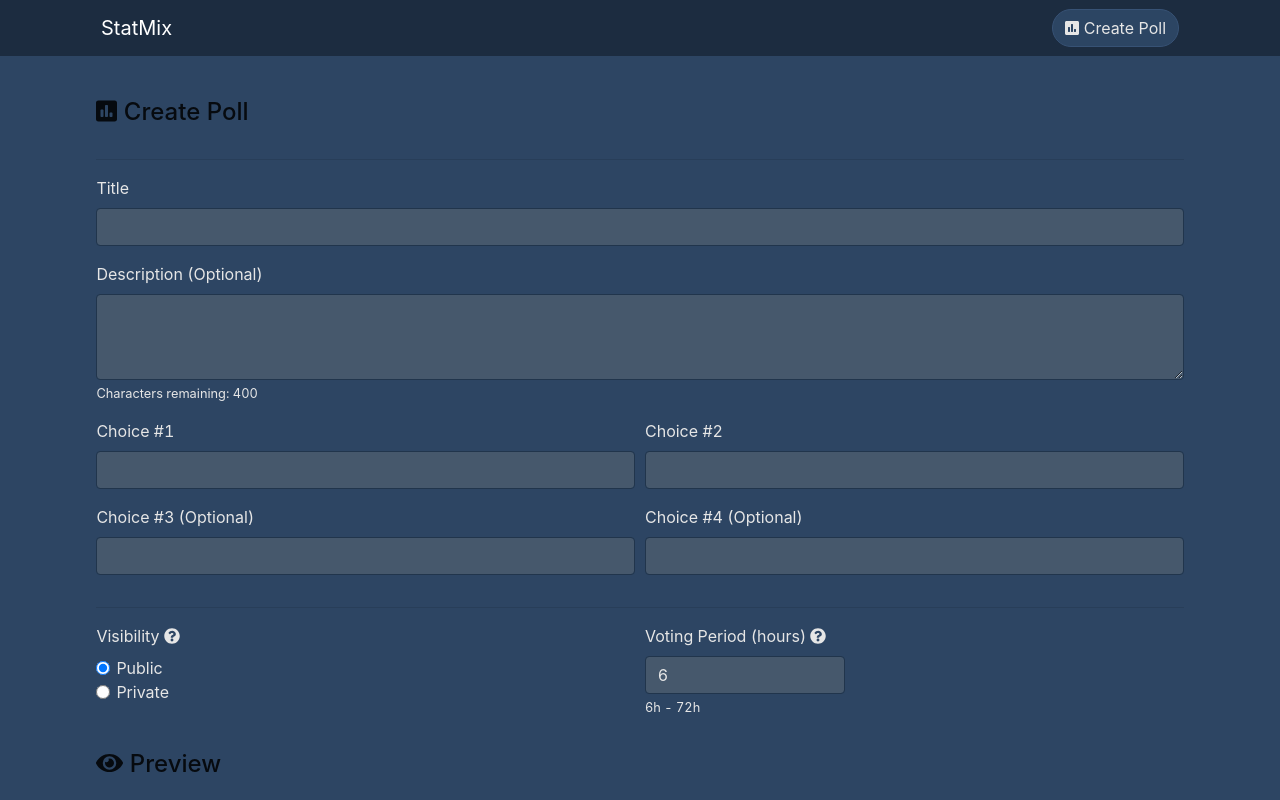
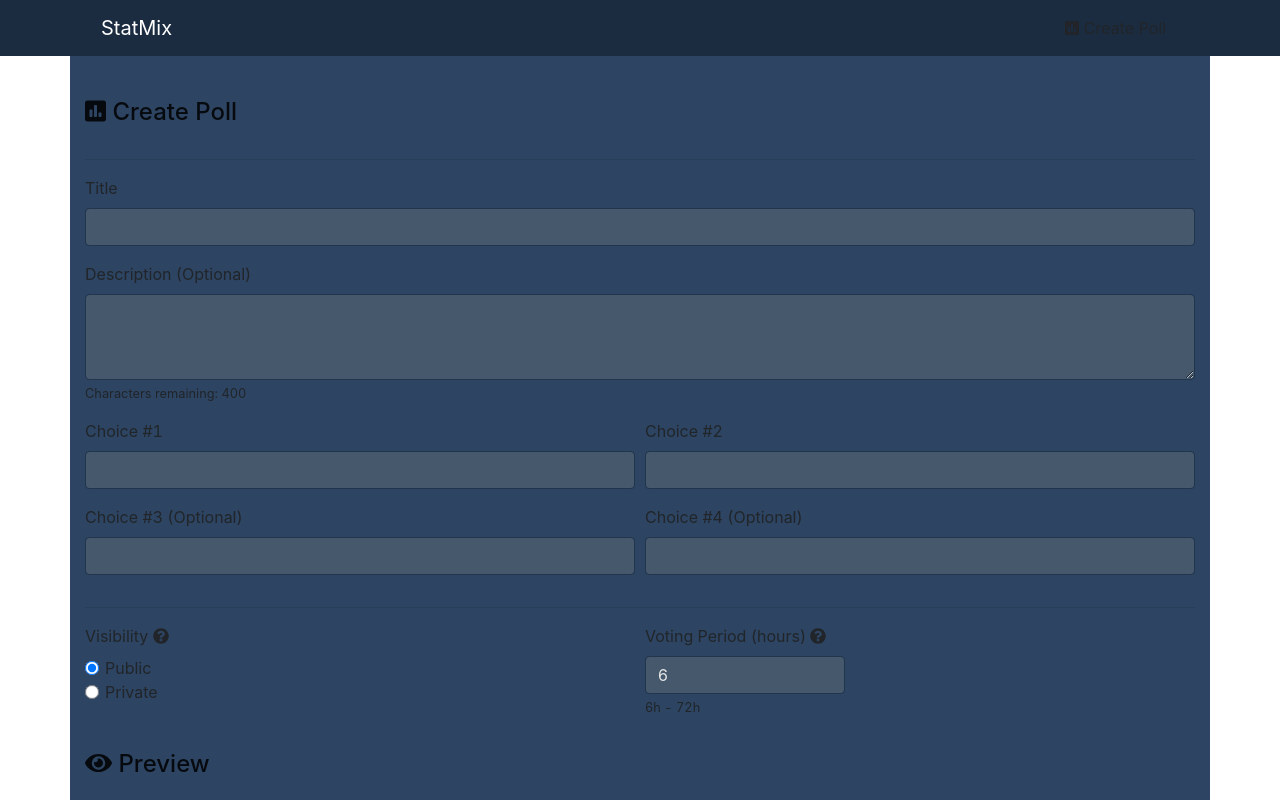
Before and after one commit to JordanChun/thatpoll, a Next.js app: page /create-poll in a window 1280 px wide. Shown: the top 800 px of the page. Built offline with nearby package versions, Linux system fonts and the light colour scheme.

Commit message:
pre-betatest

```diff
--- a/components/Layout.js
+++ b/components/Layout.js
@@ -8,6 +8,13 @@
   <div>
     <Head>
       <title>{props.pageTitle}</title>
+      <link
+        rel="stylesheet"
+        href="https://maxcdn.bootstrapcdn.com/bootstrap/4.3.1/css/bootstrap.min.css"
+        integrity="sha384-ggOyR0iXCbMQv3Xipma34MD+dH/1fQ784/j6cY/iJTQUOhcWr7x9JvoRxT2MZw1T"
+        crossOrigin="anonymous"
+      />
+      <link rel="stylesheet" href="https://cdn.jsdelivr.net/npm/@fortawesome/fontawesome-svg-core@1.2.25/styles.css"></link>
       <meta name='description' content={props.pageDesc} />
       <meta name="viewport" content="width=device-width, initial-scale=1.0" />
       <meta property="og:type" content="StatMix" />
--- a/style/global.css
+++ b/style/global.css
@@ -272,10 +272,24 @@
   margin: 8px;
 }
 
+.results-container div:nth-child(1) .poll-result .result-bar {
+  background-color: #28a745;
+}
+
+.results-container div:nth-child(2) .poll-result .result-bar {
+  background-color: #3f86a5;
+}
+
+.results-container div:nth-child(3) .poll-result .result-bar {
+  background-color: #dc4144;
+}
+
+.results-container div:nth-child(4) .poll-result .result-bar {
+  background-color: #9ca02a;
+}
 .result-bar {
   display: flex;
   justify-content: space-between;
-  background-color: #28a745;
   width: 0;
   transition: width 1.2s;
   white-space: nowrap;
@@ -284,6 +298,8 @@
   border-radius: 0.25rem;
   padding: .375rem .75rem;
 }
+
+
 
 .result-bar > div:not(:first-child) {
   margin-left: 1rem;
--- a/style/index.css
+++ b/style/index.css
@@ -1,3 +1,3 @@
-@import '~bootstrap/dist/css/bootstrap.min.css';
-@import '~@fortawesome/fontawesome-svg-core/styles.css';
+/*@import '~bootstrap/dist/css/bootstrap.min.css';*/
+/*@import '~@fortawesome/fontawesome-svg-core/styles.css';*/
 @import './global.css';
```
